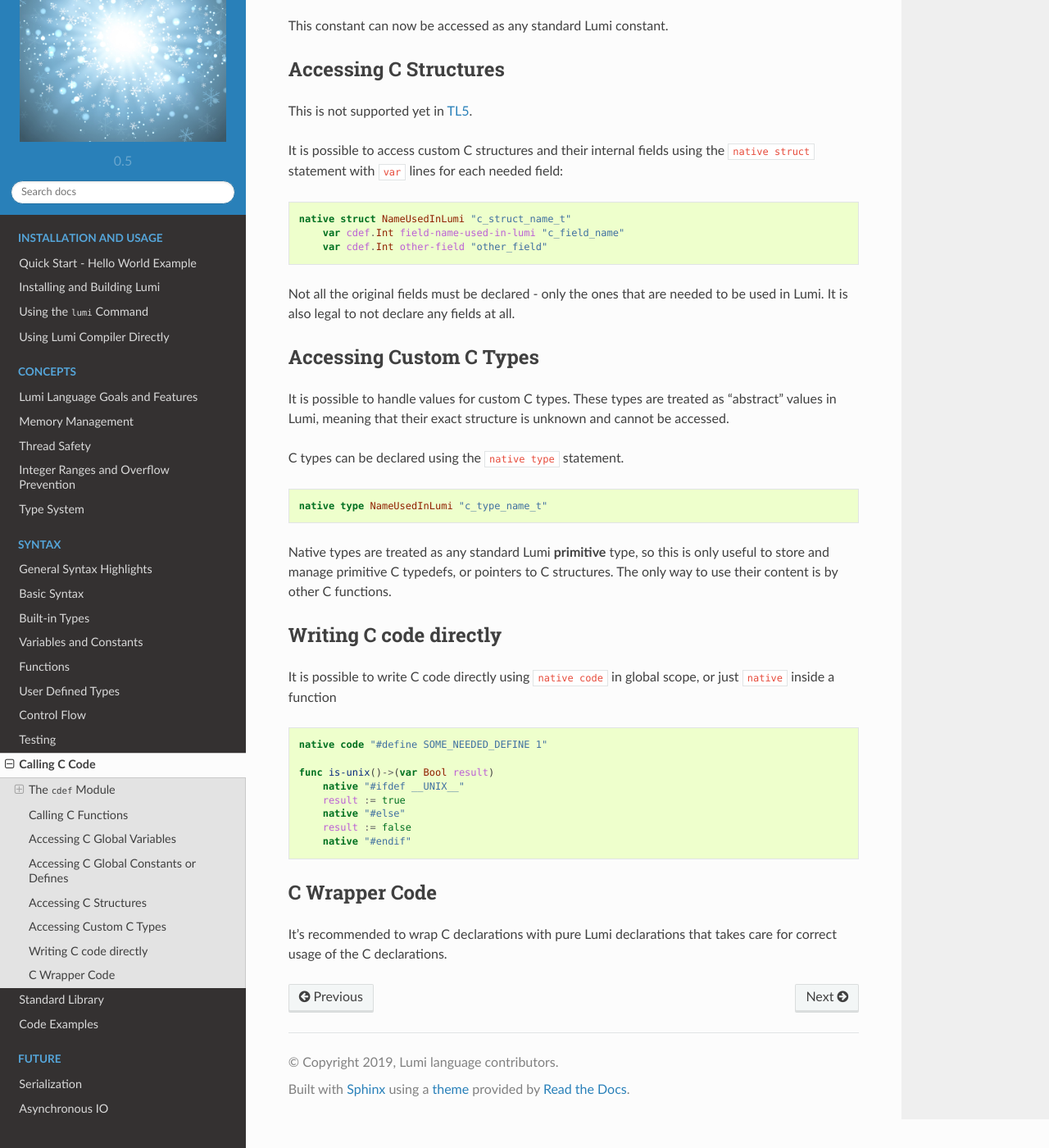
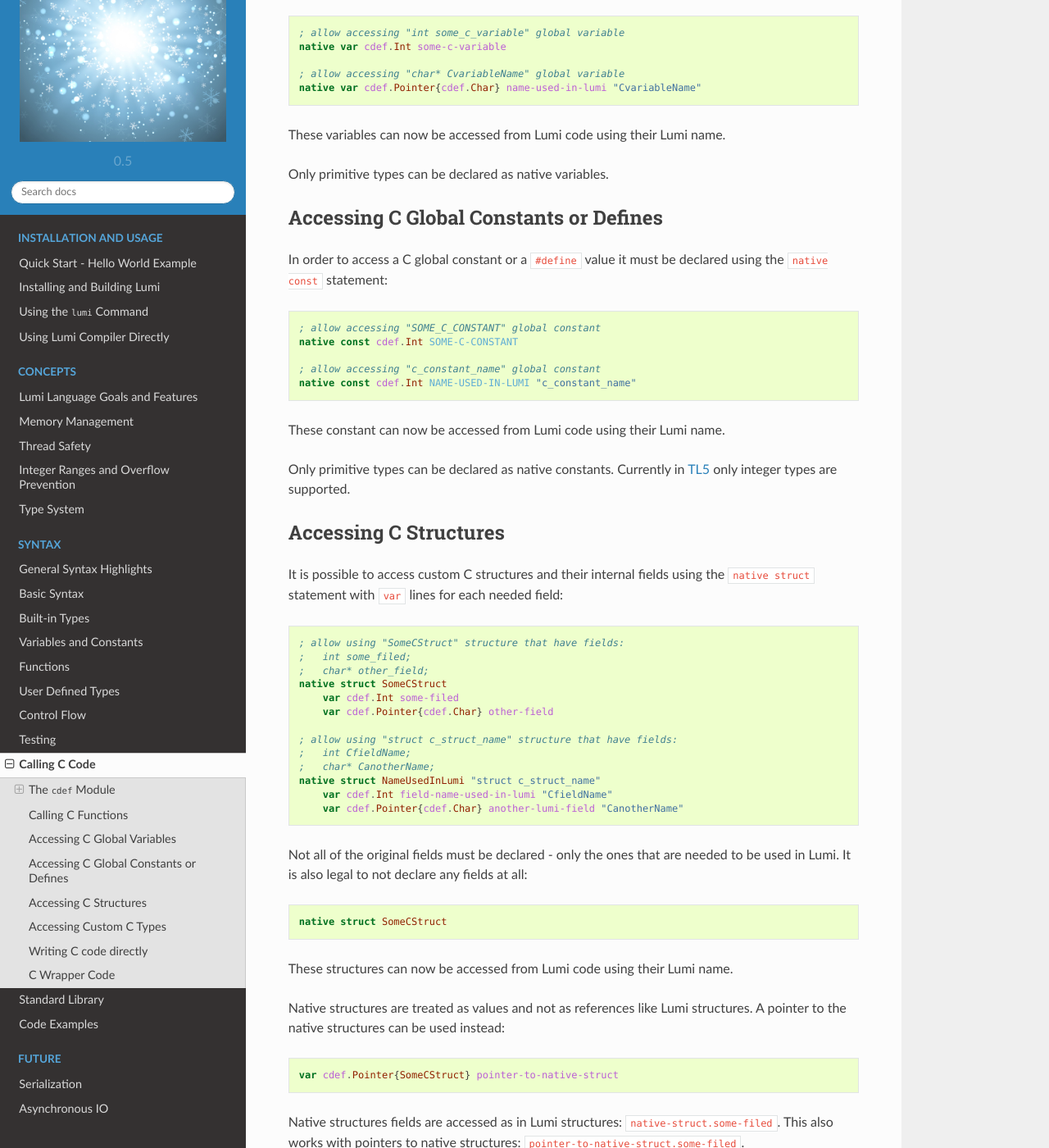
Before and after one commit to meircif/lumi-lang, a Sphinx documentation site: the page built from docs/native.rst, in a window 1280 px wide and 1400 px high, scrolled down 2359 px. Shown: the whole window at 82% size. Built offline with Sphinx 7.4.7 and the Read the Docs theme 2.0.0, drawn with Linux system fonts in a browser that asks for light colours; some of the changed text lies outside the part shown.

Commit message:
TL5 - update native documentation

```diff
--- a/docs/native.rst
+++ b/docs/native.rst
@@ -16,7 +16,10 @@
 The builtin ``cdef`` module contains various C declarations that help
 interacting with C code.
 
-It contains many C primitive types:
+
+C Primitives
+++++++++++++
+``cdef`` contains many C primitive types:
 
 * ``cdef.Char``
 * ``cdef.Uchar``
@@ -34,49 +37,65 @@
 
 C Pointers
 ++++++++++
-It also contains ``cdef.Pointer`` generic type to declare C pointers::
+``cdef`` contains ``cdef.Pointer`` generic type to declare C pointers::
 
    var cdef.Pointer{cdef.Int} pointer-to-int
    var cdef.Pointer{cdef.Char} pointer-to-char
-   var cdef.Pointer{SomeStruct} pointer-to-user-defined-struct
+   var cdef.Pointer{cdef.Uchar} pointer-to-uchar
    var cdef.Pointer{cdef.Pointer{cdef.Int}} pointer-to-pointer-to-int
    var cdef.Pointer void-pointer
 
-   ; pointer methods
+Set and get pointed value::
+
    var cdef.Int value
    pointer-to-int.set-point-to(var value)
    pointer-to-pointer-to-int.set-point-to(var pointer-to-int)
    pointer-to-int := pointer-to-pointer-to-int.get-pointed-at(copy 0)
    value := pointer-to-int.get-pointed-at(copy 0)
 
-   ; from array
-   user Array?{cdef.Int} int-array
-   pointer-to-int.set-from-array(user int-array)
+Get and set pointer from array, string and buffer::
+
+   user Array{cdef.Int} int-array
+   user String string
+   user Buffer buffer
+   pointer-to-int := int-array
+   pointer-to-char := string
+   pointer-to-uchar := buffer
    value := pointer-to-int.get-pointed-at(copy 3)
+   cdef.copy-to-string(copy pointer-to-char, user string)!
+   cdef.copy-to-buffer(copy pointer-to-uchar, copy 4, user buffer)!
 
-   ; from reference
-   user SomeStruct? reference
-   pointer-to-user-defined-struct.set-from-ref(user reference)
-   reference := pointer-to-user-defined-struct.get-ref-at(copy 0)
+Pointer to complex types::
+
+   user SomeStruct reference
+   var cdef.Pointer{SomeStruct} pointer-to-struct
+   pointer-to-struct := reference
+   reference := pointer-to-struct.get-ref-at(copy 0)
 
 
 Calling C Functions
 -------------------
-In order to call a C function it must be declared using the ``native func``
-statement the same way as a standard Lumi function. ::
+To call a C function from Lumi it must first be declared using the
+``native func`` statement::
 
-   ; Allow calling a C function with the following header:
-   ; "int c_function_name(int number)"
+   ; allow calling a C function with header:
+   ; "int some_c_function(int number)"
+   native func cdef.Int some-c-function(copy cdef.Int number)
+   ; "_" characters in the C function name are replaced with "-" in Lumi
+
+   ; allow calling a C function with header:
+   ; "void CfunctionName(int number, char* text)"
    native func name-used-in-lumi(
-           copy cdef.Int number)->(copy cdef.Int result) "c_function_name"
+       copy cdef.Int number,
+       copy cdef.Pointer{cdef.Char} text) "CfunctionName"
+   ; Lumi name can be different that the C name
 
-This function can now be called as any standard Lumi function.
+These functions can now be called from Lumi code using their Lumi name.
 
 Native functions Have some limitation compared to normal Lumi functions:
 
-* ``owner``, ``strong`` or ``weak`` arguments are unsupported
-* only up to one primitive output is supported
-* primitive outputs must be ``copy``, not ``var``
+* have no output arguments, only input parameters
+* all parameters must be primitives, with ``copy`` access
 * cannot be called with output arguments:
   ``native-function()->(copy output-argument)`` is illegal, may use
   ``output-argument := native-function()`` instead
@@ -85,57 +104,104 @@
 Accessing C Global Variables
 ----------------------------
 In order to access a C global variable it must be declared using the
-``native var`` statement. The variable is declared as any uninitialized Lumi
-global variable. ::
+``native var`` statement::
 
-   native var cdef.Int name-used-in-lumi "c_variable_name"
+   ; allow accessing "int some_c_variable" global variable
+   native var cdef.Int some-c-variable
+
+   ; allow accessing "char* CvariableName" global variable
+   native var cdef.Pointer{cdef.Char} name-used-in-lumi "CvariableName"
+
+These variables can now be accessed from Lumi code using their Lumi name.
 
 Only primitive types can be declared as native variables.
-
-This variable can now be accessed as any standard Lumi variable.
 
 
 Accessing C Global Constants or Defines
 ---------------------------------------
-In order to access a C global constant or ``#define`` value it must be
-declared using the ``native const`` statement. The constant is declared as any
-uninitialized Lumi global constant. ::
+In order to access a C global constant or a ``#define`` value it must be
+declared using the ``native const`` statement::
 
-   native const cdef.Int name-used-in-lumi "C_CONSTANT_NAME"
+   ; allow accessing "SOME_C_CONSTANT" global constant
+   native const cdef.Int SOME-C-CONSTANT
 
-Only ``Int`` Types can be declared as a native constant.
+   ; allow accessing "c_constant_name" global constant
+   native const cdef.Int NAME-USED-IN-LUMI "c_constant_name"
 
-This constant can now be accessed as any standard Lumi constant.
+These constant can now be accessed from Lumi code using their Lumi name.
+
+Only primitive types can be declared as native constants. Currently in
+:ref:`TL5 <syntax-tl5>` only integer types are supported.
 
 
 Accessing C Structures
 ----------------------
-This is not supported yet in :ref:`TL5 <syntax-tl5>`.
-
 It is possible to access custom C structures and their internal fields using
 the ``native struct`` statement with ``var`` lines for each needed field::
 
-   native struct NameUsedInLumi "c_struct_name_t"
-       var cdef.Int field-name-used-in-lumi "c_field_name"
-       var cdef.Int other-field "other_field"
+   ; allow using "SomeCStruct" structure that have fields:
+   ;   int some_filed;
+   ;   char* other_field;
+   native struct SomeCStruct
+       var cdef.Int some-filed
+       var cdef.Pointer{cdef.Char} other-field
 
-Not all the original fields must be declared - only the ones that are needed to
-be used in Lumi. It is also legal to not declare any fields at all.
+   ; allow using "struct c_struct_name" structure that have fields:
+   ;   int CfieldName;
+   ;   char* CanotherName;
+   native struct NameUsedInLumi "struct c_struct_name"
+       var cdef.Int field-name-used-in-lumi "CfieldName"
+       var cdef.Pointer{cdef.Char} another-lumi-field "CanotherName"
+
+Not all of the original fields must be declared - only the ones that are needed
+to be used in Lumi. It is also legal to not declare any fields at all::
+
+   native struct SomeCStruct
+
+These structures can now be accessed from Lumi code using their Lumi name.
+
+Native structures are treated as values and not as references like Lumi
+structures. A pointer to the native structures can be used instead::
+
+   var cdef.Pointer{SomeCStruct} pointer-to-native-struct
+
+Native structures fields are accessed as in Lumi structures:
+``native-struct.some-filed``. This also works with pointers to native
+structures: ``pointer-to-native-struct.some-filed``.
+
+Native structures can be used in other native functions, variables, constants,
+and structures::
+
+   native func SomeCStruct c-func-name(copy SomeCStruct input)
+   native func cdef.Pointer{SomeCStruct} other-func(
+       copy cdef.Pointer{SomeCStruct} input)
+   native var SomeCStruct c-var-name
+   native var cdef.Pointer{SomeCStruct} other-var
+   native struct CstructName
+      var SomeCStruct struct-field
+      var cdef.Pointer{SomeCStruct} pointer-field
+      var cdef.Pointer{OtherStruct} self-pointer
 
 
 Accessing Custom C Types
 ------------------------
-It is possible to handle values for custom C types. These types are treated
-as "abstract" values in Lumi, meaning that their exact structure is unknown
-and cannot be accessed.
+It is possible to handle values for custom C types that may be of any kind:
+integers, structures, pointers, etc. These types are treated as "abstract"
+values in Lumi, meaning that their exact structure is unknown and cannot be
+accessed.
 
-C types can be declared using the ``native type`` statement. ::
+C types can be declared using the ``native type`` statement::
 
-   native type NameUsedInLumi "c_type_name_t"
+   ; allow using "SomeCtype" type:
+   native type SomeCtype
 
-Native types are treated as any standard Lumi **primitive** type, so this is
-only useful to store and manage primitive C typedefs, or pointers to C
-structures. The only way to use their content is by other C functions.
+   ; allow using "c_type_name" type:
+   native type NameUsedInLumi "c_type_name"
+
+These types can now be accessed from Lumi code using their Lumi name.
+
+Native types are treated as abstract unknown values, the only way to use their
+content is by other C functions.
 
 
 Writing C code directly
@@ -152,7 +218,12 @@
        result := false
        native "#endif"
 
+This may be used in some special cases where the other methods above are not
+sufficient, or to write some special glue code between Lumi and C.
+
+
 C Wrapper Code
 --------------
-It's recommended to wrap C declarations with pure Lumi declarations that takes
-care for correct usage of the C declarations.
+It's recommended to wrap native C declarations with pure Lumi declarations that
+takes care for correct usage of the C declarations, and to present a simple and
+safe pure Lumi interface.
--- a/docs/standard-library.rst
+++ b/docs/standard-library.rst
@@ -7,13 +7,14 @@
 * time
 * math (basic)
 * os (basic)
+* zlib (basic)
 
 Planned future modules in the standard library:
 
-* zlib
 * more data structures
 * math (full)
 * os (full)
+* zlib (full)
 * system
 * IO
 * multiprocessing
```
Also changed, not shown: 9 other files.
